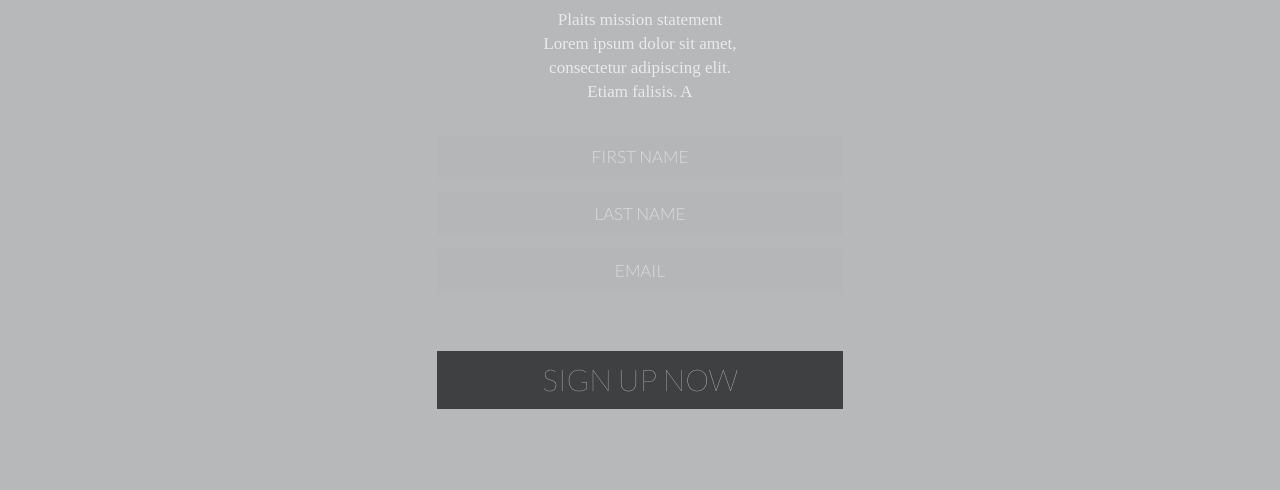
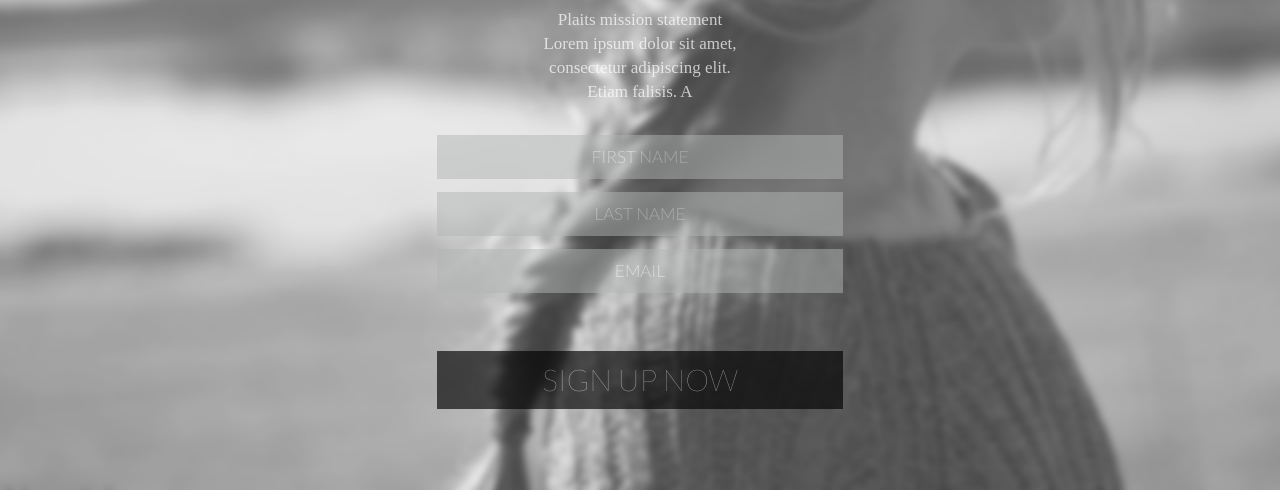
Before and after one commit to claudiamei/plaits.co, a plain HTML site: page index.html in a window 1280 px wide. Shown: the part 310-800 px from the top of the page. Drawn offline with nearby package versions, Linux system fonts and the light colour scheme; some packages are replaced by stand-ins of ours; the site is published under a folder, as on GitHub Pages, so addresses that start at the root find nothing.

Commit message:
fixing background image issue

```diff
--- a/stylesheets/style.css
+++ b/stylesheets/style.css
@@ -5,7 +5,7 @@
 }
 
 body {
-  background: url('/images/background.jpg') no-repeat center center fixed;
+  background: url('../images/background.jpg') no-repeat center center fixed;
   -webkit-background-size: cover;
   -moz-background-size: cover;
   background-size: cover;
```
